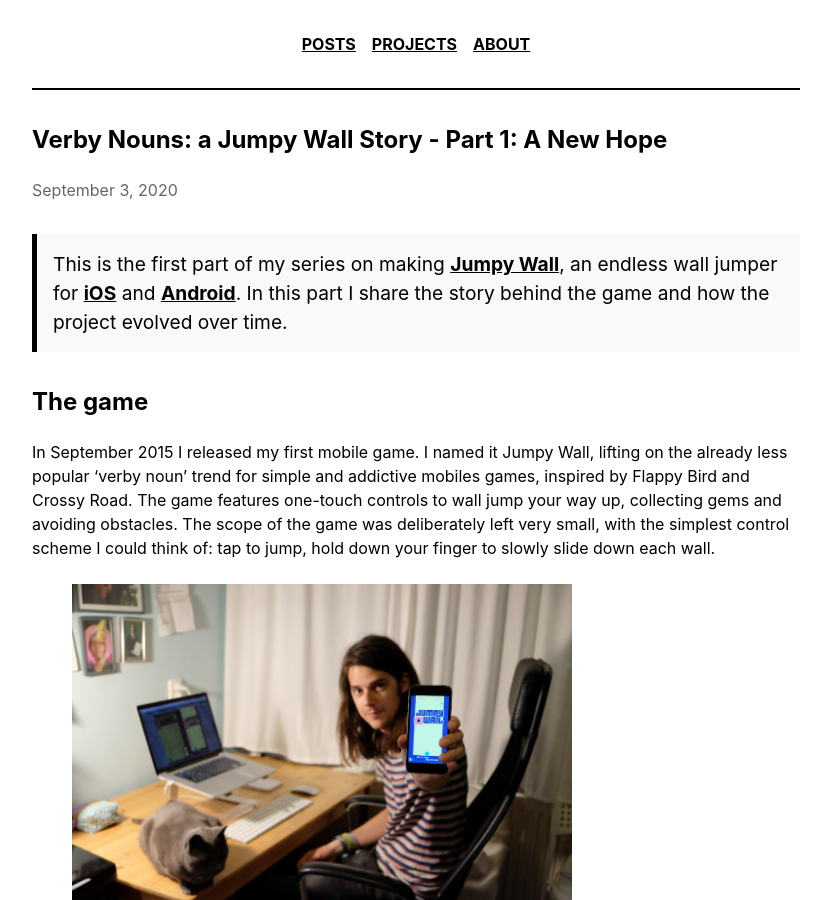
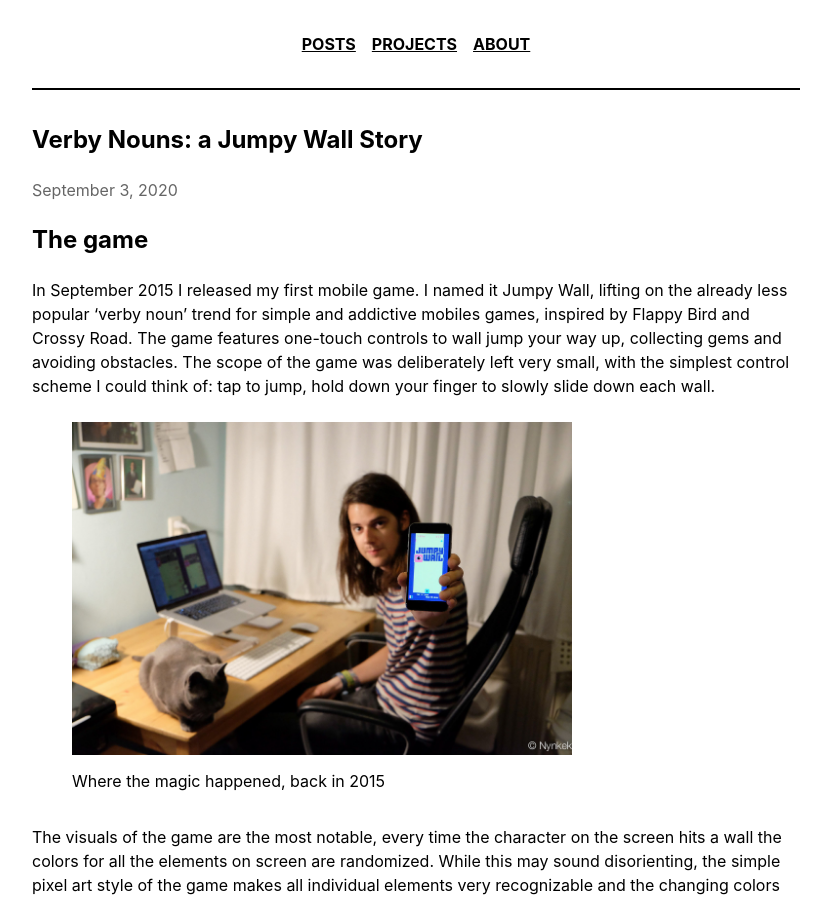
Before and after one commit to PimCoumans/pixelrock-nl, a Jekyll site: the page built from _posts/2020-09-03-making-jumpy-wall-part-1.markdown, in a window 1280 px wide and 900 px high. Shown: the whole window, without its empty margins (224-1043 px from the left). Built offline with Jekyll 4.4.1, drawn with Linux system fonts in a browser that asks for light colours.

Commit message:
Update title and retcon pert 2

```diff
--- a/_posts/2020-09-03-making-jumpy-wall-part-1.markdown
+++ b/_posts/2020-09-03-making-jumpy-wall-part-1.markdown
@@ -1,11 +1,11 @@
 ---
 layout: post
-title:  "Verby Nouns: a Jumpy Wall Story - Part 1: A New Hope"
+title: 'Verby Nouns: a Jumpy Wall Story'
 summary: Where I tell you about the story behind my first game and how the project evolved over time.
-date:   2020-09-03 12:00:00 +0200
+date: 2020-09-03 12:00:00 +0200
 ---
 
->This is the first part of my series on making [Jumpy Wall](https://jumpywall.com){:target="_blank"}, an endless wall jumper for [iOS](https://itunes.apple.com/us/app/jumpy-wall-endless-wall-jumper/id986693325?l=en&mt=8){:target="_blank"} and [Android](https://play.google.com/store/apps/details?id=nl.pixelrock.jumpywall&utm_source=jumpywall.com&utm_campaign=website){:target="_blank"}. In this part I share the story behind the game and how the project evolved over time.
+<!-- >This is the first part of my series on making [Jumpy Wall](https://jumpywall.com){:target="_blank"}, an endless wall jumper for [iOS](https://itunes.apple.com/us/app/jumpy-wall-endless-wall-jumper/id986693325?l=en&mt=8){:target="_blank"} and [Android](https://play.google.com/store/apps/details?id=nl.pixelrock.jumpywall&utm_source=jumpywall.com&utm_campaign=website){:target="_blank"}. In this part I share the story behind the game and how the project evolved over time. -->
 
 ## The game
 
@@ -57,19 +57,19 @@
 
 {% include video.html url="/assets/jumpy-vine-5.mp4" caption="Changing colors at a set interval" %}
 
-When I was playing with having an event trigger the color change, [somebody](https://twitter.com/bitbrain_/status/588236841746354177){:target="_blank"} suggested to have it change on impact with a wall. That was the final missing piece of the puzzle.
+When I was playing with having an event trigger the color change, [somebody](https://twitter.com/bitbrain_/status/588236841746354177){:target="\_blank"} suggested to have it change on impact with a wall. That was the final missing piece of the puzzle.
 
-To create more color schemes I asked my friend [Ron](http://roerbak.net){:target="_blank"} for help. He made (and named) most of the color schemes available in the game today.
+To create more color schemes I asked my friend [Ron](http://roerbak.net){:target="\_blank"} for help. He made (and named) most of the color schemes available in the game today.
 
 ## The rest
 
 After that, everything was 'just' finishing the game. I ended up spending a lot of time into over-engineering some aspects of the project, like how the pixel graphics are rendered and scaled on screen and the dynamic music system that goes faster as you climb higher. I'll go into these systems in laters posts.
 
-Finally, the less exciting but still very necessary pieces needed to be done: in-app purchases, ads, high-scores and achievements and sharing. And of course [the trailer](https://www.youtube.com/watch?v=Q1GKzQTiDtY){:target="_blank"}. I might talk more about how this is made with only in-game footage and only editing too.
+Finally, the less exciting but still very necessary pieces needed to be done: in-app purchases, ads, high-scores and achievements and sharing. And of course [the trailer](https://www.youtube.com/watch?v=Q1GKzQTiDtY){:target="\_blank"}. I might talk more about how this is made with only in-game footage and only editing too.
 
 ## Final thoughts
 
 I'm really glad I got to spend half a year working only on this little project. Learning Unity, diving deep into systems I've never built before (like the dynamic music) and feeling the excitement of actually releasing it too. And now, 5 years later, I feel really proud of what I have accomplished as my first solo project.
 
-If you enjoyed reading this, please let me know! You can [tweet at me](https://twitter.com/pimcoumans){:target="_blank"}
-or [email me](mailto:pim@pixelrock.nl){:target="_blank"} but please don't spam me <3
+If you enjoyed reading this, please let me know! You can [tweet at me](https://twitter.com/pimcoumans){:target="\_blank"}
+or [email me](mailto:pim@pixelrock.nl){:target="\_blank"} but please don't spam me <3
```
